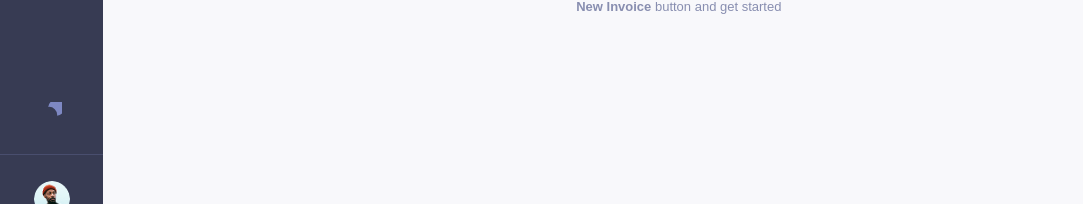
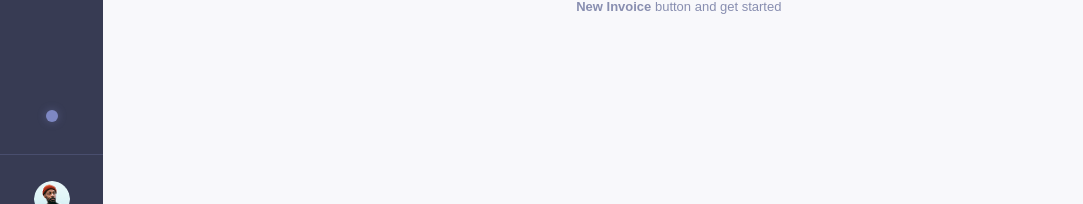
Before and after one commit to JasonChukwuebuka01/invoice, a React (Vite) app: page / in a window 1280 px wide. Shown: the part 557-761 px from the top of the page, without its empty margins (0-1083 px from the left). Built offline with nearby package versions, Linux system fonts and the light colour scheme.

Commit message:
fix: configure vercel rewrites for SPA client-side routing

```diff
--- a/src/App.jsx
+++ b/src/App.jsx
@@ -8,6 +8,8 @@ function App() {
     return localStorage.getItem('theme') === 'dark' ||
            (!('theme' in localStorage) && window.matchMedia('(prefers-color-scheme: dark)').matches);
   });
+
+
 
   // Effect to sync the 'dark' class with the state
   useEffect(() => {
@@ -22,6 +24,9 @@ function App() {
   }, [isDarkMode]);
 
   const toggleTheme = () => setIsDarkMode(!isDarkMode);
+
+
+
 
   return (
     // We apply the theme background to the very top container
--- a/src/components/sideBar.jsx
+++ b/src/components/sideBar.jsx
@@ -29,16 +29,16 @@ export default function Sidebar() {
                 <button
                     onClick={toggleTheme}
                     className="flex items-center justify-center px-6 md:px-7 lg:px-0 lg:py-8 cursor-pointer transition-colors outline-none group"
-                    // UX: Aria-label tells screen readers what the *next* action is.
                     aria-label={`Switch to ${theme === 'light' ? 'dark' : 'light'} mode`}
                 >
-                    {theme === 'light' ? (
-                        /* Moon Icon - Visible when app is in LIGHT mode */
-                        <svg width="20" height="20" xmlns="http://www.w3.org/2000/svg" className="fill-[#7E88C3] hover:fill-[#DFE3FA] transition-colors"><path d="M6.224 4.903A8.103 8.103 0 0115.097 13.78a8.103 8.103 0 10-8.873-8.877z" fillRule="nonzero" /></svg>
-                    ) : (
-                        /* Sun Icon - Visible when app is in DARK mode */
-                        <svg width="20" height="20" xmlns="http://www.w3.org/2000/svg" className="fill-[#858BB2] hover:fill-[#DFE3FA] transition-colors"><path d="M10 15a5 5 0 100-10 5 5 0 000 10zM10 0V2.5M10 17.5V20M3 3l1.768 1.768M15.232 15.232L17 17M0 10h2.5M17.5 10H20M3 17l1.768-1.768M15.232 4.768L17 3" stroke="#858BB2" strokeWidth="2" fill="none" fillRule="evenodd" /></svg>
-                    )}
+                    {/* The Circle Indicator */}
+                    <div
+                        className={`w-3 h-3 rounded-full transition-all duration-300 transform group-hover:scale-125
+        ${theme === 'light'
+                                ? 'bg-[#7E88C3] shadow-[0_0_8px_rgba(126,136,195,0.4)]' // Soft blue-gray for light mode
+                                : 'bg-[#7C5DFA] shadow-[0_0_12px_rgba(124,93,250,0.6)]'  // Glowing brand purple for dark mode
+                            }`}
+                    />
                 </button>
 
                 {/* Divider Line */}
```
Also changed, not shown: vercel.json (added).
